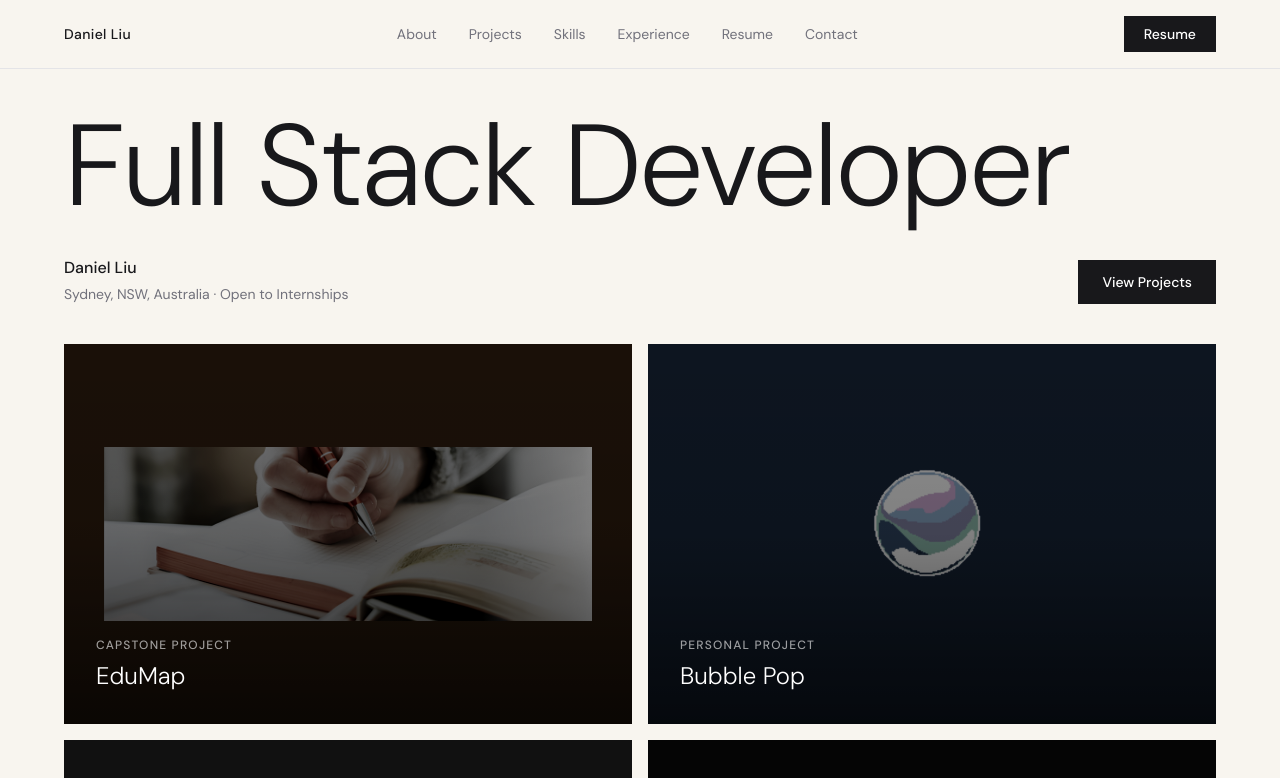
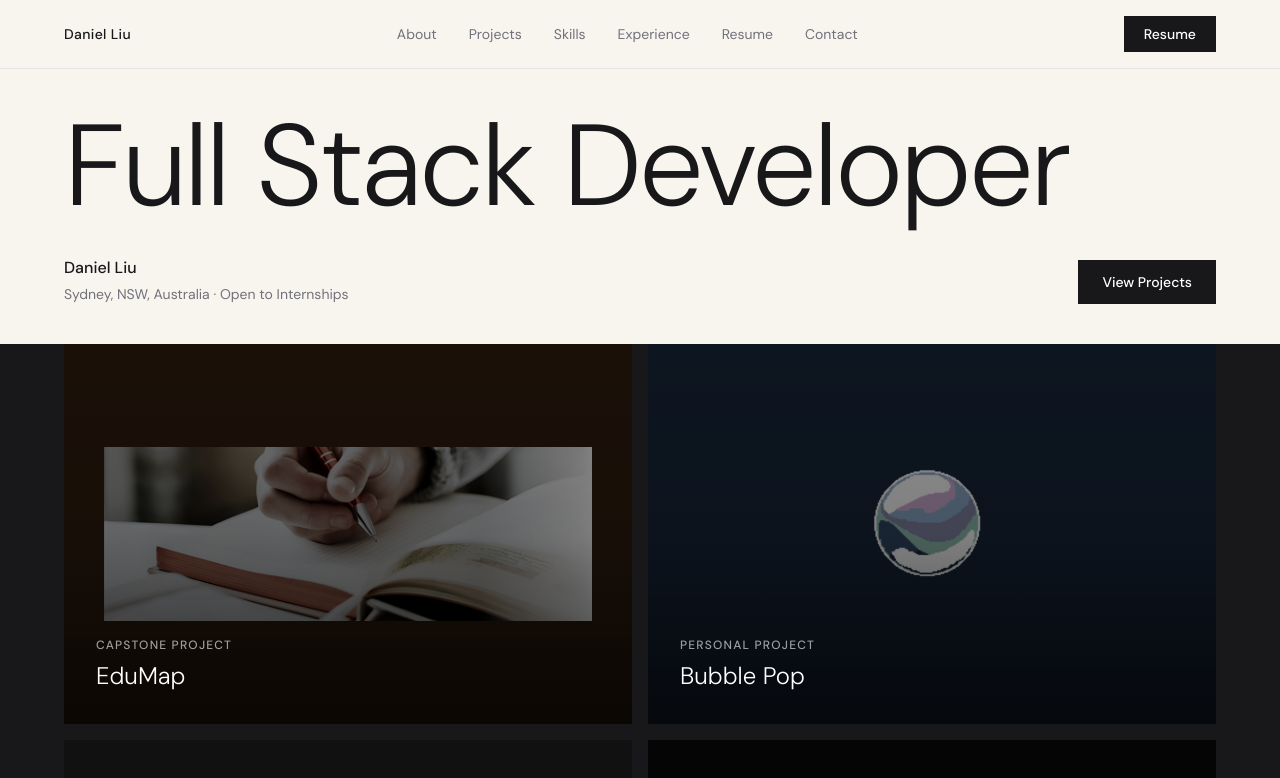
Before and after one commit to d4n1elliu/Portfolio, a React (Vite) app in the folder portfolio-frontend/: page / in a window 1280 px wide. Shown: the top 778 px of the page. Built offline with nearby package versions, Linux system fonts and the light colour scheme.

Commit message:
fix: add dark background to projects section for clean section transition

```diff
--- a/portfolio-frontend/src/sections/ProjectsSection.tsx
+++ b/portfolio-frontend/src/sections/ProjectsSection.tsx
@@ -3,7 +3,7 @@ import { ProjectCard } from "../components/ui/ProjectCard";
 
 export function Projects() {
   return (
-    <section id="projects" className="mt-10 px-8 md:px-16">
+    <section id="projects" className="mt-10 bg-zinc-900 px-8 pb-8 md:px-16">
       <div className="grid gap-4 md:grid-cols-2">
         {PROFILE.projects.map((p) => (
           <ProjectCard
```
